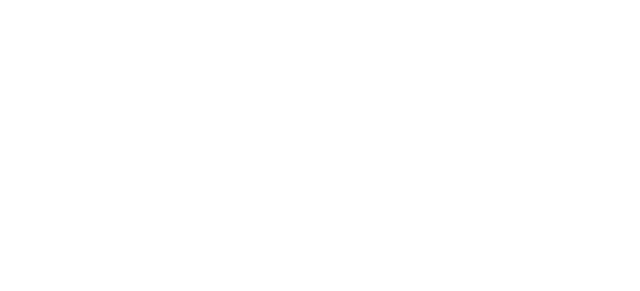
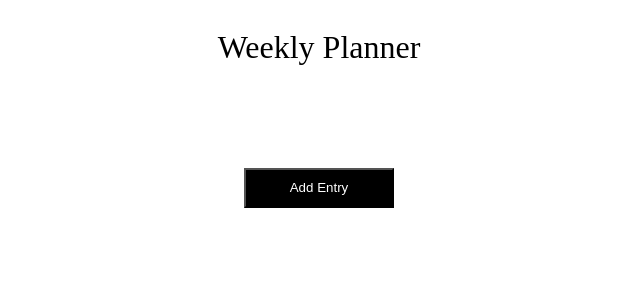
Before and after one commit to GiancarloMassoni/week-planner, a website: page index.html in a window 1280 px wide. Shown: the whole page, without its empty margins (321-961 px from the left). Drawn offline with Linux system fonts and the light colour scheme.

Commit message:
Added entry-btn and container layout

```diff
--- a/index.html
+++ b/index.html
@@ -7,6 +7,18 @@
   <link rel="stylesheet" href="styles.css">
 </head>
 <body>
+  <div class="container">
+    <div class="row justify-center">
+      <div class="col-full">
+        <h1>Weekly Planner</h1>
+      </div>
+    </div>
+    <div class="row justify-center align-center height">
+      <div class="col-full">
+        <button class="entry-btn">Add Entry</button>
+      </div>
+    </div>
+  </div>
   <script src="main.js"></script>
 </body>
 </html>
--- a/styles.css
+++ b/styles.css
@@ -0,0 +1,26 @@
+.row {
+  display: flex;
+}
+
+.justify-center {
+  justify-content: center;
+}
+
+.align-center {
+  align-items: center;
+}
+
+.height {
+  height: 200px;
+}
+
+.entry-btn {
+  width: 150px;
+  height: 40px;
+  background-color: black;
+  color: white;
+}
+
+.col-full h1 {
+  font-weight: 100;
+}
```
